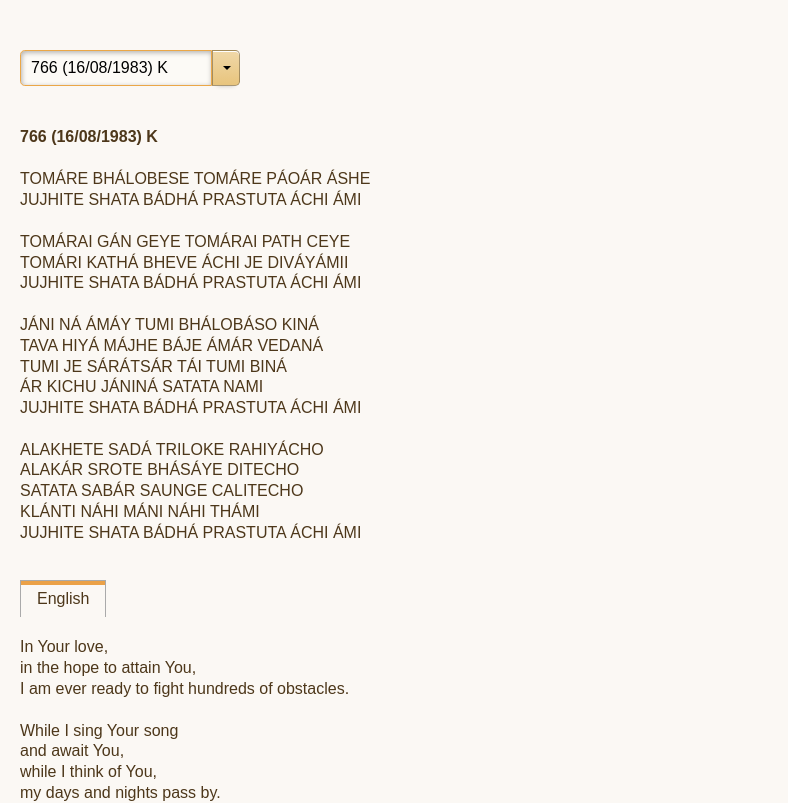
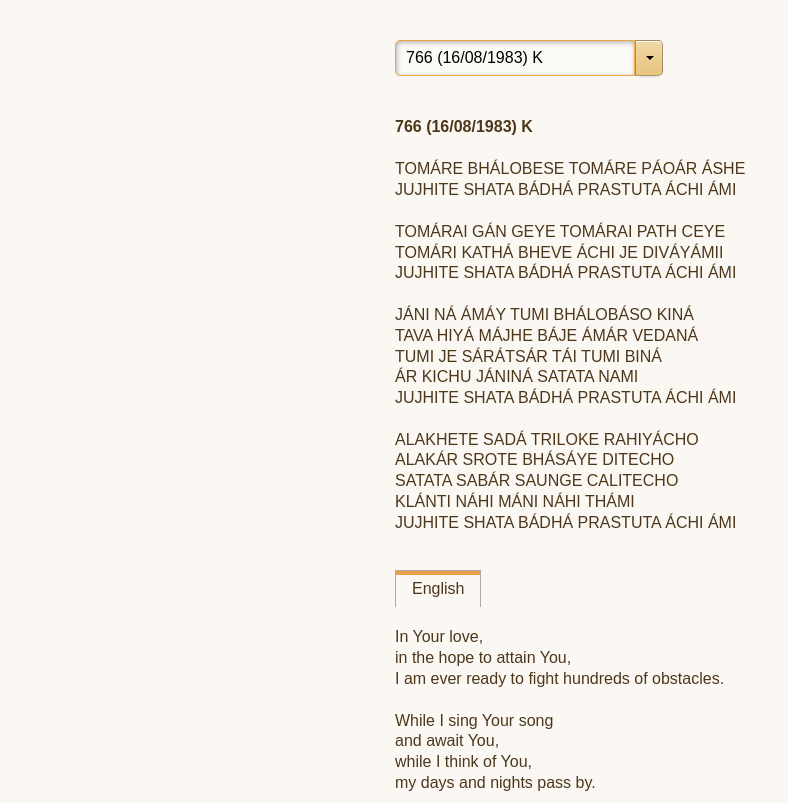
Before and after one commit to AndreySupryaga/prabhatasamgiita, a plain HTML site: page index.html in a window 1280 px wide. Shown: the top 803 px of the page, without its empty margins (0-788 px from the left). Drawn offline with Linux system fonts and the light colour scheme.

Commit message:
Centered container.

```diff
--- a/poems.json
+++ b/poems.json
@@ -6,7 +6,7 @@
     "locale": {
       "en": "In Your love, <br>in the hope to attain You, <br>I am ever ready to fight hundreds of obstacles. <br><br>While I sing Your song <br>and await You, <br>while I think of You, <br>my days and nights pass by. <br><br>I do not know whether or not You love me, <br>I do not know whether or not my pain <br>is reflected in Your heart. <br><br>But I do know that You are the essence of all essences. <br>Other than You nothing else is to be known. <br><br>And therefore to You alone my salutations are directed <br>hundreds and hundreds of times. <br><br>You exist invisibly in all three worlds. <br>You poured forth the stream of heaven. <br>In eternity You move with all, <br>without ever becoming tired nor stopping."
     },
-    "video": "\n<iframe width=\"560\" height=\"315\" src=\"https://www.youtube.com/embed/E8mzOD6DD28\" frameborder=\"0\" allow=\"accelerometer; autoplay; encrypted-media; gyroscope; picture-in-picture\" allowfullscreen></iframe>\n"
+    "video": "\n<iframe width=\"530\" height=\"298\" src=\"https://www.youtube.com/embed/E8mzOD6DD28\" frameborder=\"0\" allow=\"accelerometer; autoplay; encrypted-media; gyroscope; picture-in-picture\" allowfullscreen></iframe>\n"
   },
   {
     "label": "2036",
@@ -16,6 +16,6 @@
       "ru": "Серпа луны уже достаточно, чтобы осветить землю. <br>О Господь, ты – полная луна, прийди в своей совершенной форме, и залей светом небосклон моей души. <br><br>Ты океан света в безграничном сознании. <br><br>Каждое существо сияет Твоей лучезарностью. <br>Облака появляются и исчезают, но память о Тебе остается. <br>Осознанно или нет, все стремятся к Тебе <br><br>За нить любви они могут приблизить Тебя <br>Ты существуешь, поэтому существую и я, <br>В сладостном потоке Твоего божественного нектара. <br>",
       "en": " A single crescent moon in the sky is enough to illuminate the earth. <br><br>You are the full moon. <br>Come in Your full form <br>and fill my heart with light. <br><br>You are the ocean of light in the unbound consciousness. <br>All the microcosms are illuminated by You. <br><br>Amidst the coming and going of clouds, <br>You cannot be forgotten. <br><br>Knowingly or unknowingly, <br>all long for You. <br>By the thread of love, <br>all find You close. <br>Because of Your existence, <br>I exist in the flow of Your divine nectar. <br>"
     },
-    "video": "\n<iframe width=\"560\" height=\"315\" src=\"https://www.youtube.com/embed/CbUGmyMi5mE\" frameborder=\"0\" allow=\"accelerometer; autoplay; encrypted-media; gyroscope; picture-in-picture\" allowfullscreen></iframe>\n"
+    "video": "\n<iframe width=\"530\" height=\"298\" src=\"https://www.youtube.com/embed/CbUGmyMi5mE\" frameborder=\"0\" allow=\"accelerometer; autoplay; encrypted-media; gyroscope; picture-in-picture\" allowfullscreen></iframe>\n"
   }
 ]
--- a/styles/awesomplete.css
+++ b/styles/awesomplete.css
@@ -118,9 +118,8 @@ button {
 }
 
 input {
-	width: 12em;
+	width: 240px;
 	padding: .1em .3em;
-	border: 0;
 	border: 1px solid hsl(35, 80%, 60%);
 	background: hsla(0,0%,100%,.2);
 	border-radius: .3em;
--- a/styles/style.css
+++ b/styles/style.css
@@ -7,9 +7,15 @@ body {
     box-sizing: border-box;
 }
 
-@media (min-width: 1200px) {
+.container {
+    font-size: 16px;
+}
+
+@media (min-width: 600px) {
     .container {
-        max-width: 1140px;
+        max-width: 560px;
+        margin: 0 auto;
+        padding-left: 30px;
     }
 }
 
@@ -18,7 +24,7 @@ body {
 }
 
 .input-container {
-    padding: 50px 20px 20px;
+    padding: 40px 20px 20px;
 }
 .input-container label {
     display: flex;
```
